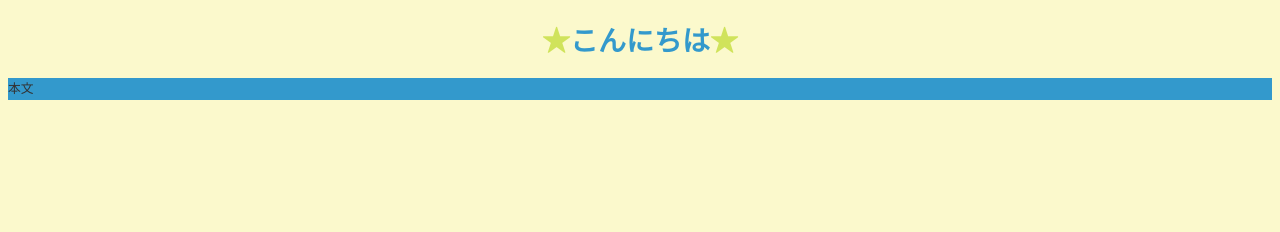
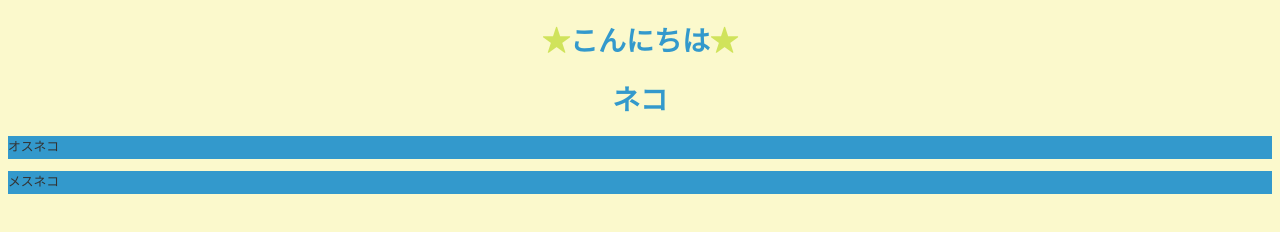
Before and after one commit to g1527037/2016web1-4, a plain HTML site: page index.html in a window 1280 px wide. Drawn offline with Linux system fonts and the light colour scheme.

Commit message:
Update index.html

```diff
--- a/index.html
+++ b/index.html
@@ -7,6 +7,8 @@
   </head>
   <body>
     <h1><span>★</span>こんにちは<span>★</span></h1>
-    <p>本文</p>
+    <h1>ネコ</h1>
+    <p><span class="cat male">オスネコ</span></p>
+    <p><span class="cat female">メスネコ</span></p>
   </body>
 </html>
```
